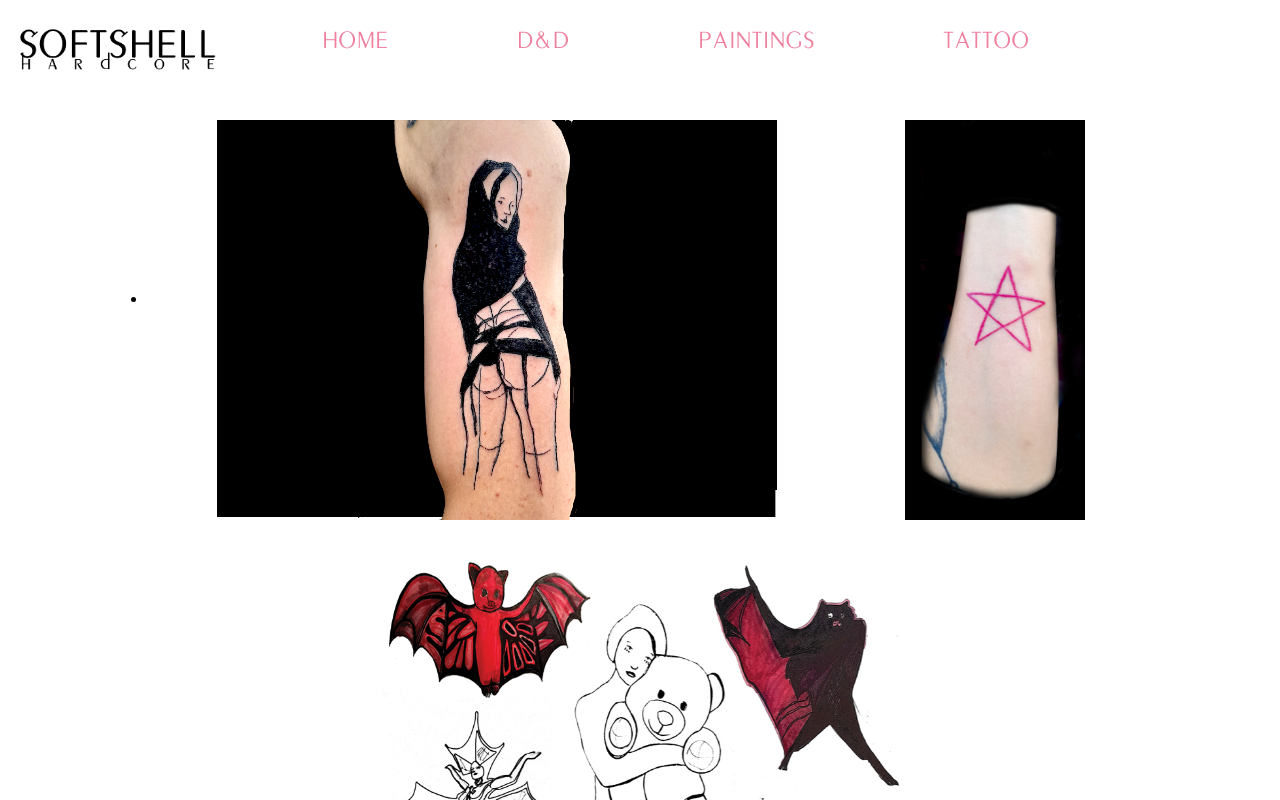
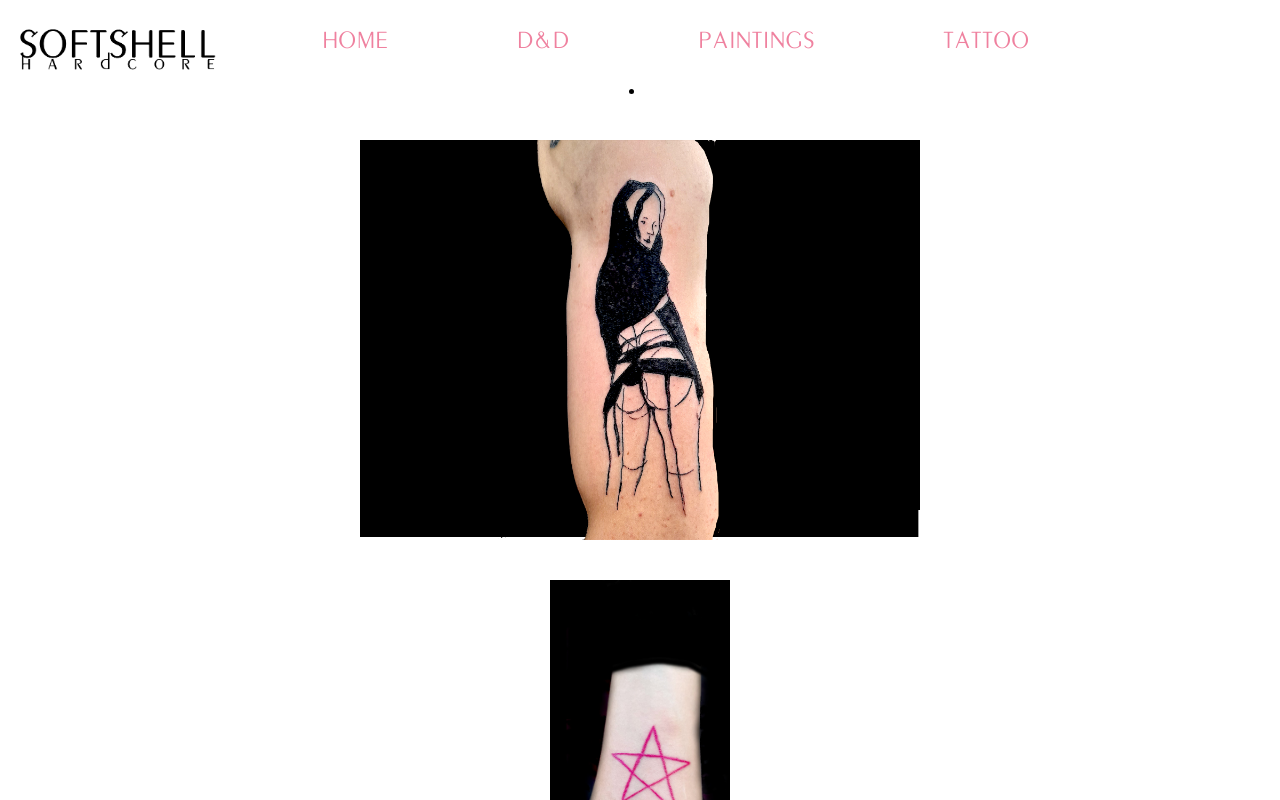
Before and after one commit to L308778/Softshell-Hardcore, a React (Create React App) app: page /tattoo in a window 1280 px wide. Shown: the top 800 px of the page. Built offline with nearby package versions, Linux system fonts and the light colour scheme.

Commit message:
Increased image speed

```diff
--- a/package.json
+++ b/package.json
@@ -15,6 +15,7 @@
     "react-bootstrap": "^2.0.4",
     "react-dom": "^17.0.2",
     "react-icons": "^4.3.1",
+    "react-lazy-load-image-component": "^1.5.1",
     "react-reveal": "^1.2.2",
     "react-router-dom": "^6.2.1",
     "react-scripts": "5.0.0",
--- a/src/components/DandD.js
+++ b/src/components/DandD.js
@@ -2,6 +2,7 @@ import React, { useContext, useEffect } from "react";
 import Navbar from "./Home/Nav";
 import "./DandD.css";
 import { Fade } from "react-reveal";
+import { LazyLoadImage } from 'react-lazy-load-image-component';
 
 
 export default function DandD() {
@@ -19,7 +20,7 @@ export default function DandD() {
 
   {images.map((item) => (
     <Fade left duration={3000}>
-      <img
+      <LazyLoadImage
         src={item.image}
         loading="lazy"
         className="D_D-image-item"
--- a/src/components/Painting.js
+++ b/src/components/Painting.js
@@ -2,6 +2,7 @@ import React, {useEffect} from "react";
 import Navbar from "./Home/Nav";
 import "./Painting.css";
 import Flip from 'react-reveal/Flip';
+import { LazyLoadImage } from 'react-lazy-load-image-component';
 
 export default function Paintings() {
 
@@ -18,7 +19,7 @@ export default function Paintings() {
 
   {images.map((item) => (
     <Flip duration={3000}>
-      <img
+      <LazyLoadImage
         src={item.image}
         loading="lazy"
         className="Tattoo-image-item"
--- a/src/components/Tattoo.js
+++ b/src/components/Tattoo.js
@@ -2,6 +2,7 @@ import React, {useEffect} from "react";
 import Navbar from "./Home/Nav";
 import "./Tattoo.css";
 import Zoom from 'react-reveal/Zoom';
+import { LazyLoadImage } from 'react-lazy-load-image-component';
 
 export default function Tattoo() {
 
@@ -18,7 +19,7 @@ export default function Tattoo() {
 
   {images.map((item) => (
     <Zoom duration={3000}>
-      <img
+      <LazyLoadImage
         src={item.image}
         loading="lazy"
         className="Tattoo-image-item"
```
Also changed, not shown: 1 other file (tests, documents, lock files or other folders).
